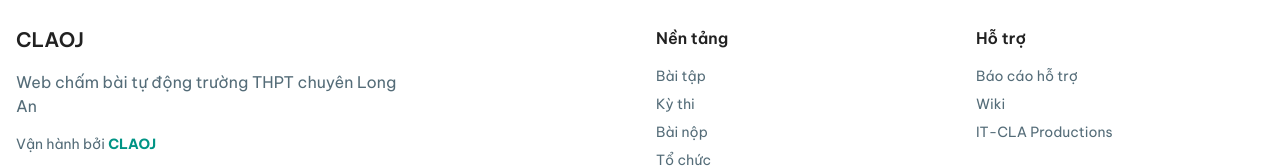
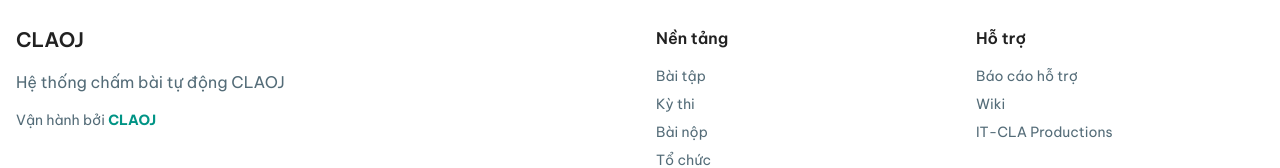
Before and after one commit to CLAOJ/OJ-v2, a Next.js app in the folder claoj-web/: page /1/post/1 in a window 1280 px wide. Shown: the part 521-689 px from the top of the page. Built offline with nearby package versions, Linux system fonts and the light colour scheme; no server answers.

Commit message:
chore(branding): replace THPT Long An name with CLAOJ
Remove references to THPT chuyên Long An from site metadata, i18n
strings, manifest, README and the organization search test fixture.
The site is now branded "Hệ thống chấm bài tự động CLAOJ" (vi) and
"CLAOJ" (en).

```diff
--- a/claoj-web/src/app/[locale]/layout.tsx
+++ b/claoj-web/src/app/[locale]/layout.tsx
@@ -46,10 +46,10 @@ const siteUrl = process.env.SITE_URL || "https://beta.claoj.edu.vn";
 
 export const metadata: Metadata = {
   title: {
-    default: "CLAOJ: Long An HSGS Online Judge",
+    default: "Hệ thống chấm bài tự động CLAOJ",
     template: "%s | CLAOJ",
   },
-  description: "Web chấm bài tự động trường THPT chuyên Long An, nơi học sinh rèn luyện Tin học cho các kỳ thi HSG, Tin học trẻ, Olympic 30/4.",
+  description: "Hệ thống chấm bài tự động CLAOJ, nơi học sinh rèn luyện Tin học cho các kỳ thi HSG, Tin học trẻ, Olympic 30/4.",
   metadataBase: new URL(siteUrl),
   // NOTE: no blanket `alternates.canonical` here — a site-wide root canonical
   // makes every page look like a duplicate of the homepage. Each page sets its
@@ -57,8 +57,8 @@ export const metadata: Metadata = {
 
   // Open Graph
   openGraph: {
-    title: "CLAOJ: Long An HSGS Online Judge",
-    description: "Web chấm bài tự động trường THPT chuyên Long An, nơi học sinh rèn luyện Tin học cho các kỳ thi HSG, Tin học trẻ, Olympic 30/4.",
+    title: "Hệ thống chấm bài tự động CLAOJ",
+    description: "Hệ thống chấm bài tự động CLAOJ, nơi học sinh rèn luyện Tin học cho các kỳ thi HSG, Tin học trẻ, Olympic 30/4.",
     siteName: "CLAOJ",
     images: [
       {
@@ -75,8 +75,8 @@ export const metadata: Metadata = {
   // Twitter Card
   twitter: {
     card: "summary_large_image",
-    title: "CLAOJ: Long An HSGS Online Judge",
-    description: "Web chấm bài tự động trường THPT chuyên Long An, nơi học sinh rèn luyện Tin học cho các kỳ thi HSG, Tin học trẻ, Olympic 30/4.",
+    title: "Hệ thống chấm bài tự động CLAOJ",
+    description: "Hệ thống chấm bài tự động CLAOJ, nơi học sinh rèn luyện Tin học cho các kỳ thi HSG, Tin học trẻ, Olympic 30/4.",
     images: ["/static/icons/og_img.png"],
   },
 
--- a/claoj-web/src/components/seo/OrganizationJsonLd.tsx
+++ b/claoj-web/src/components/seo/OrganizationJsonLd.tsx
@@ -20,7 +20,7 @@ export default function OrganizationJsonLd() {
     sameAs: [
       'https://github.com/claoj',
     ],
-    description: 'Web chấm bài tự động trường THPT chuyên Long An, nơi học sinh rèn luyện Tin học cho các kỳ thi HSG, Tin học trẻ, Olympic 30/4.',
+    description: 'Hệ thống chấm bài tự động CLAOJ, nơi học sinh rèn luyện Tin học cho các kỳ thi HSG, Tin học trẻ, Olympic 30/4.',
   };
 
   return <JsonLd data={organizationData} />;
--- a/claoj-web/src/lib/seo.ts
+++ b/claoj-web/src/lib/seo.ts
@@ -12,8 +12,8 @@ export interface JsonLdObj {
 
 // Default SEO metadata template
 export const DEFAULT_SEO = {
-  title: 'CLAOJ: Long An HSGS Online Judge',
-  description: 'Web chấm bài tự động trường THPT chuyên Long An, nơi học sinh rèn luyện Tin học cho các kỳ thi HSG, Tin học trẻ, Olympic 30/4.',
+  title: 'Hệ thống chấm bài tự động CLAOJ',
+  description: 'Hệ thống chấm bài tự động CLAOJ, nơi học sinh rèn luyện Tin học cho các kỳ thi HSG, Tin học trẻ, Olympic 30/4.',
   openGraph: {
     type: 'website' as const,
     locale: 'en_US' as const,
@@ -24,14 +24,14 @@ export const DEFAULT_SEO = {
         url: '/static/icons/og_img.png',
         width: 1200,
         height: 630,
-        alt: 'CLAOJ: Long An HSGS Online Judge',
+        alt: 'Hệ thống chấm bài tự động CLAOJ',
       },
     ],
   },
   twitter: {
     card: 'summary_large_image' as const,
-    title: 'CLAOJ: Long An HSGS Online Judge',
-    description: 'Web chấm bài tự động trường THPT chuyên Long An, nơi học sinh rèn luyện Tin học cho các kỳ thi HSG, Tin học trẻ, Olympic 30/4.',
+    title: 'Hệ thống chấm bài tự động CLAOJ',
+    description: 'Hệ thống chấm bài tự động CLAOJ, nơi học sinh rèn luyện Tin học cho các kỳ thi HSG, Tin học trẻ, Olympic 30/4.',
     images: ['/static/icons/og_img.png'],
   },
 };
@@ -229,7 +229,7 @@ export function generateWebSiteJsonLd(): JsonLdObj {
     '@type': 'WebSite',
     name: SITE_NAME,
     url: SITE_URL,
-    description: 'Web chấm bài tự động trường THPT chuyên Long An, nơi học sinh rèn luyện Tin học cho các kỳ thi HSG, Tin học trẻ, Olympic 30/4.',
+    description: 'Hệ thống chấm bài tự động CLAOJ, nơi học sinh rèn luyện Tin học cho các kỳ thi HSG, Tin học trẻ, Olympic 30/4.',
     inLanguage: 'en-US',
     potentialAction: {
       '@type': 'SearchAction',
```
Also changed, not shown: claoj-web/public/static/icons/manifest.json, claoj-web/src/i18n/en.json, claoj-web/src/i18n/vi.json, 2 other files (tests, documents, lock files or other folders).
